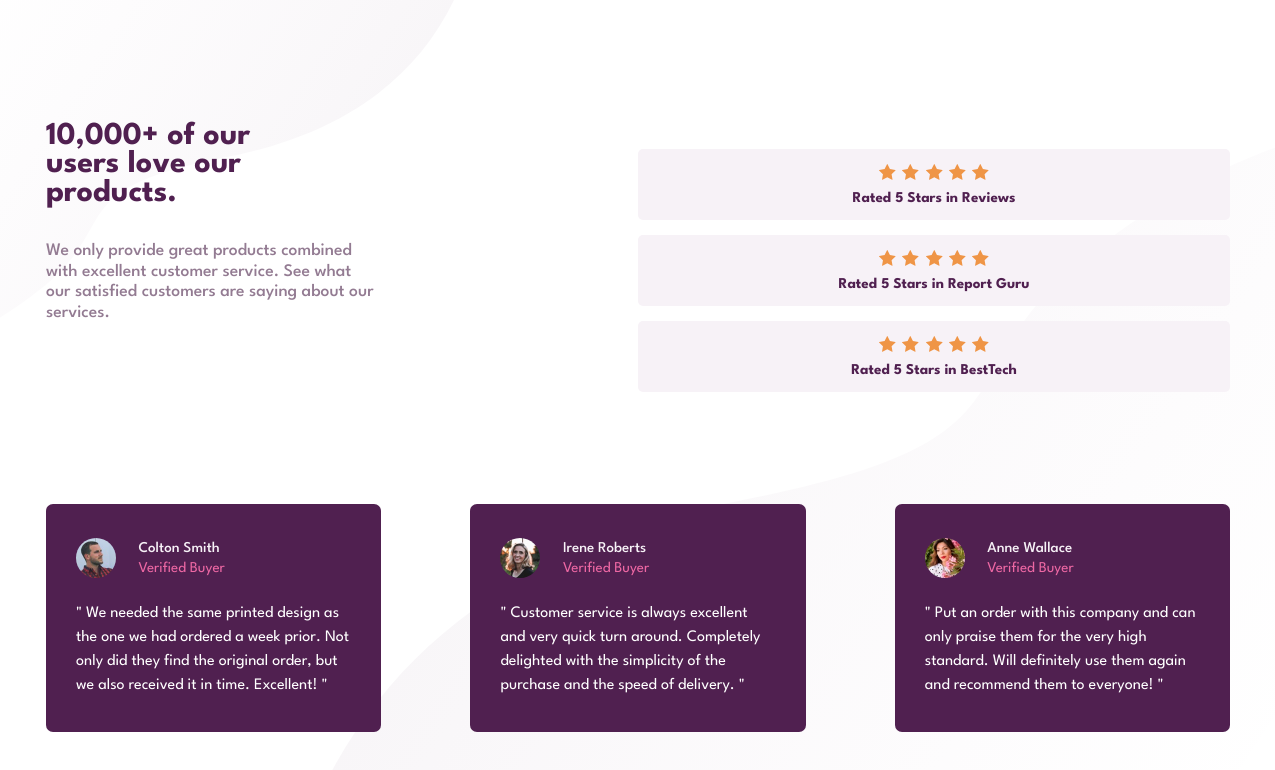
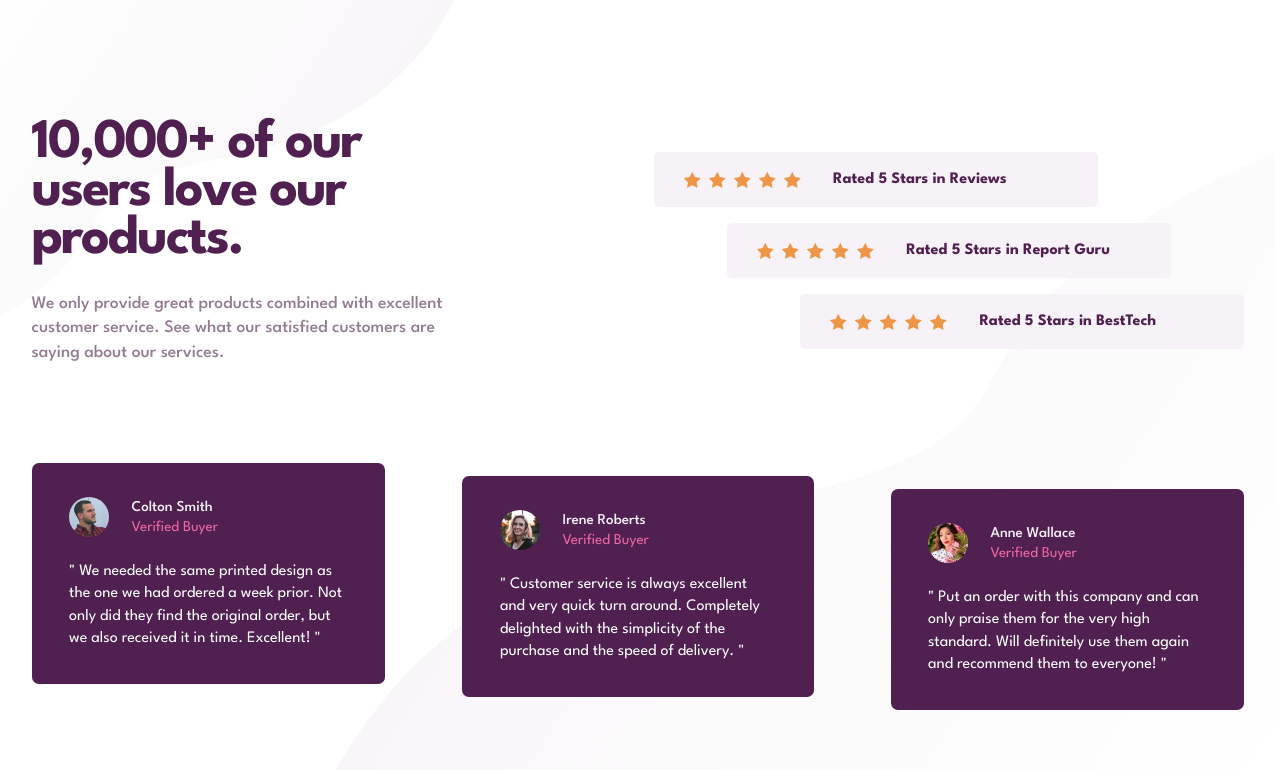
Before and after one commit to JakubLipnicki/social-proof-section-fMentor, a plain HTML site: page index.html in a window 1536 px wide. Shown: the whole page, without its empty margins (130-1405 px from the left). Drawn offline with Linux system fonts and the light colour scheme.

Commit message:
desktop-layout

```diff
--- a/index.html
+++ b/index.html
@@ -28,7 +28,7 @@
       </header>
       <main>
         <div class="ratings">
-          <div class="rating-box">
+          <div class="rating-box" id="rev">
             <div class="stars-box">
               <img src="images/icon-star.svg" alt="icon-star">
               <img src="images/icon-star.svg" alt="icon-star">
@@ -40,7 +40,7 @@
               Rated 5 Stars in Reviews
             </p>
           </div>
-          <div class="rating-box">
+          <div class="rating-box" id="guru">
             <div class="stars-box">
               <img src="images/icon-star.svg" alt="icon-star">
               <img src="images/icon-star.svg" alt="icon-star">
@@ -52,7 +52,7 @@
               Rated 5 Stars in Report Guru
             </p>
           </div>
-          <div class="rating-box">
+          <div class="rating-box" id="tech">
             <div class="stars-box">
               <img src="images/icon-star.svg" alt="icon-star">
               <img src="images/icon-star.svg" alt="icon-star">
@@ -68,7 +68,7 @@
 
 
         <div class="user-reviews-block">
-          <div class="review-card">
+          <div class="review-card" id="colton">
             <div class="user">
               <img src="images/image-colton.jpg" alt="colton.jpg">
               <div class="user-info">
@@ -83,7 +83,7 @@
             </p>
           </div>
 
-          <div class="review-card">
+          <div class="review-card" id="irene">
             <div class="user">
               <img src="images/image-irene.jpg" alt="irene.jpg">
               <div class="user-info">
@@ -91,12 +91,12 @@
                 <span class="user-type">Verified Buyer</span>
               </div>
             </div>
-            <p class="review-p">
+            <p class="review-p" id="irene-p">
               " Customer service is always excellent and very quick turn around. Completely
               delighted with the simplicity of the purchase and the speed of delivery. "
             </p>
           </div>
-          <div class="review-card">
+          <div class="review-card" id="anne">
             <div class="user">
               <img src="images/image-anne.jpg" alt="anne.jpg">
               <div class="user-info">
--- a/style.css
+++ b/style.css
@@ -107,8 +107,7 @@ h1{
         background: url(images/bg-pattern-top-desktop.svg), url(images/bg-pattern-bottom-desktop.svg);
         background-repeat: no-repeat, no-repeat;
         background-position: left top, right bottom;
-        margin: 6rem 11rem 0 11rem;
-
+        margin: 7.5rem 10.1rem 3.5rem 10.1rem;
 
     }
     .container{
@@ -124,24 +123,90 @@ h1{
         grid-area: header;
         align-items: start;
         text-align: start;
+        gap: 1.5em;
     }
     main{
         display: contents;
     }
+    h1{
+        font-size: 3.5rem;
+        line-height: 3rem;
+        margin: 0;
+        letter-spacing: -0.125rem;
+
+    }
+    .header-description{
+        max-width: 40ch;
+        line-height: 1.4em;
+    }
     .ratings{
         grid-area: stars;
+        margin: 1rem 0 0 0;
+        padding: 1rem 0 1rem 1rem;
+        display: flex;
+        flex-direction: column;
+        gap: 1rem;
+        box-sizing: border-box;
     }
+    .rating-box{
+        flex-direction: row;
+        border-radius: .3125rem;
+        justify-content: start;
+        padding: 1.3em 2em;
+        max-width: 24rem;
+        margin: 0;
+    }
+    .stars-box{
+        display: flex;
+        gap: .5rem;
+    }
+    .stars-box img{
+        margin: 0;
+
+    }
+    .rating-p{
+        font-size: 1rem;
+        padding: 0 0 0 2em;
+    }
+
     .user-reviews-block{
         grid-area: reviews;
-        display: flex;
+        display: grid;
+        grid-auto-flow: column;
         justify-content: space-between;
+        min-height: 15.4413rem;
+        margin: 2rem 0;
     }
     .review-card{
-        max-width: 17.2rem;
-        padding: 2.25em 2em;
-
+        min-width: 18.2rem;
+        padding: 2.25em 2.5em;
+        margin: 0;
+        box-sizing: border-box;
     }
     .review-p{
-        width: auto;
+        width: 30ch;
+        line-height: 1.4em;
+    }
+    #rev{
+        align-self: flex-start;
+    }
+    #guru{
+        align-self: center;
+    }
+    #tech{
+        align-self: flex-end;
+    }
+    #irene-p{
+        width: 29.7ch;
+    }
+    #colton{
+        align-self: flex-start;
+        justify-self: flex-start;
+    }
+    #irene{
+        align-self: center;
+    }
+    #anne{
+        align-self: end;
     }
 }
```
